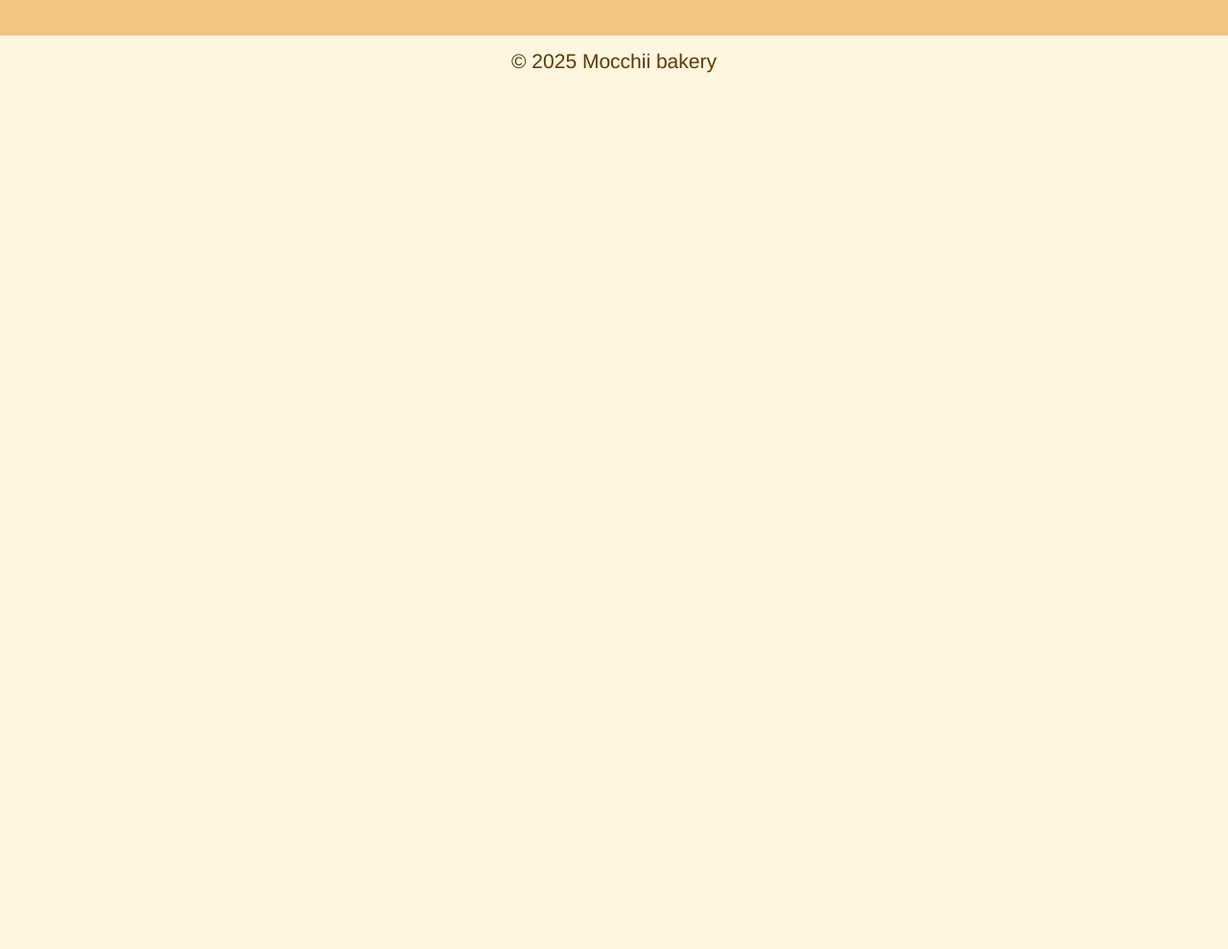
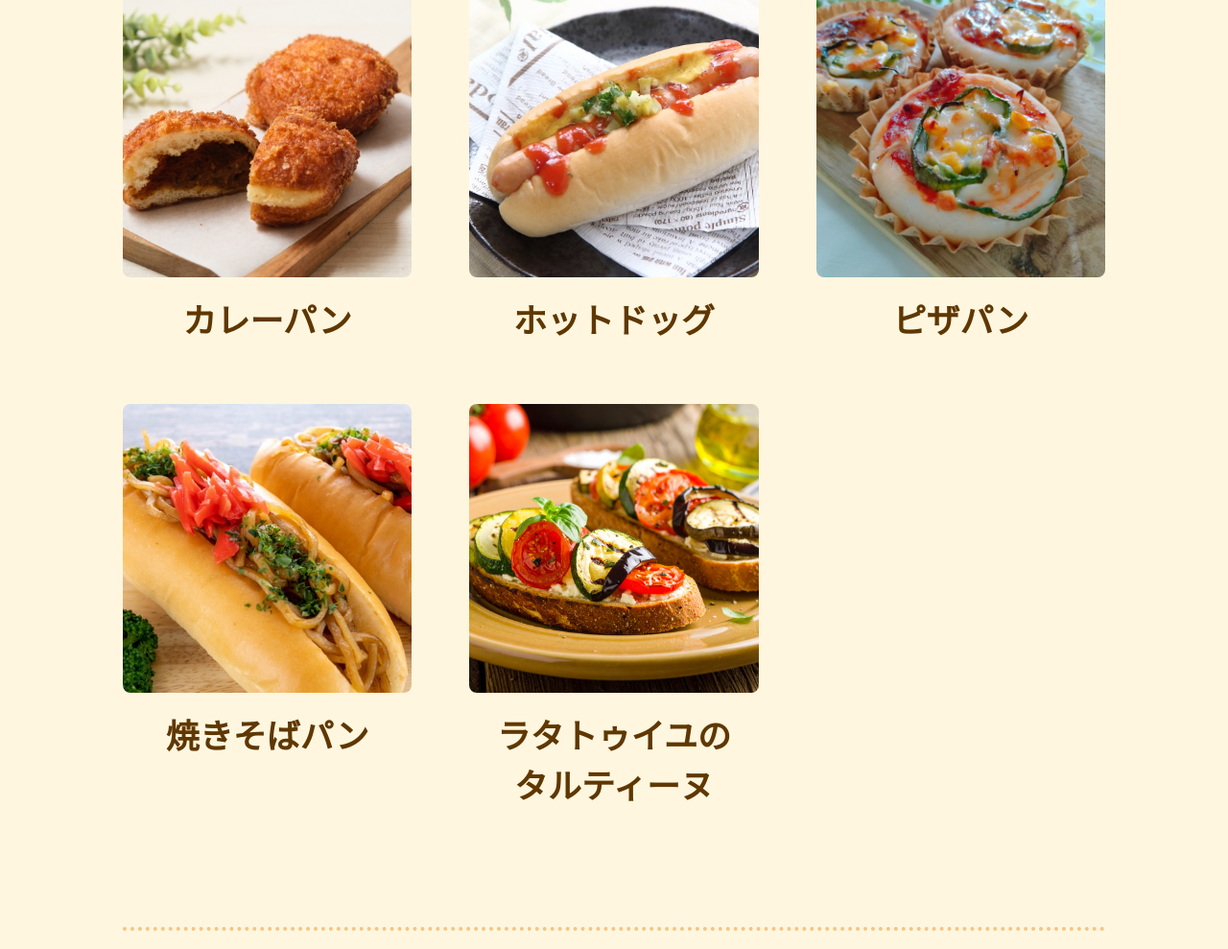
Before and after one commit to towor/bakery-website, a website: page public/menu/menu.html in a window 1280 px wide. Shown: the part 1466-2455 px from the top of the page at 96% size. Before the commit the page ends 1557 px from the top, so only its background shows below. Drawn offline with Linux system fonts and the light colour scheme; a web font is replaced by a local one.

Commit message:
惣菜パン追加

```diff
--- a/public/menu/menu.html
+++ b/public/menu/menu.html
@@ -43,6 +43,35 @@
             </div>
           </div>
         </section>
+
+        <hr class="menu__separator" />
+
+        <section class="menu__category">
+          <h2 class="menu__title">惣<span class="menu__title--accent">菜</span>パン</h2>
+          <div class="menu__list">
+            <div class="menuItem">
+              <img class="menuItem__img" src="images/curry-bread.jpg" alt="カレーパン" />
+              <h3 class="menuItem__title">カレーパン</h3>
+            </div>
+            <div class="menuItem">
+              <img class="menuItem__img" src="images/hot-dog.jpg" alt="ホットドッグ" />
+              <h3 class="menuItem__title">ホットドッグ</h3>
+            </div>
+            <div class="menuItem">
+              <img class="menuItem__img" src="images/pizza-bread.jpg" alt="ピザパン" />
+              <h3 class="menuItem__title">ピザパン</h3>
+            </div>
+            <div class="menuItem">
+              <img class="menuItem__img" src="images/yakisoba-bread.jpg" alt="焼きそばパン" />
+              <h3 class="menuItem__title">焼きそばパン</h3>
+            </div>
+            <div class="menuItem">
+              <img class="menuItem__img" src="images/ratatouille-tartine.jpg" alt="ラタトゥイユのタルティーヌ" />
+              <h3 class="menuItem__title">ラタトゥイユの<br />タルティーヌ</h3>
+            </div>
+          </div>
+        </section>
+
         <hr class="menu__separator" />
       </section>
     </main>
```
